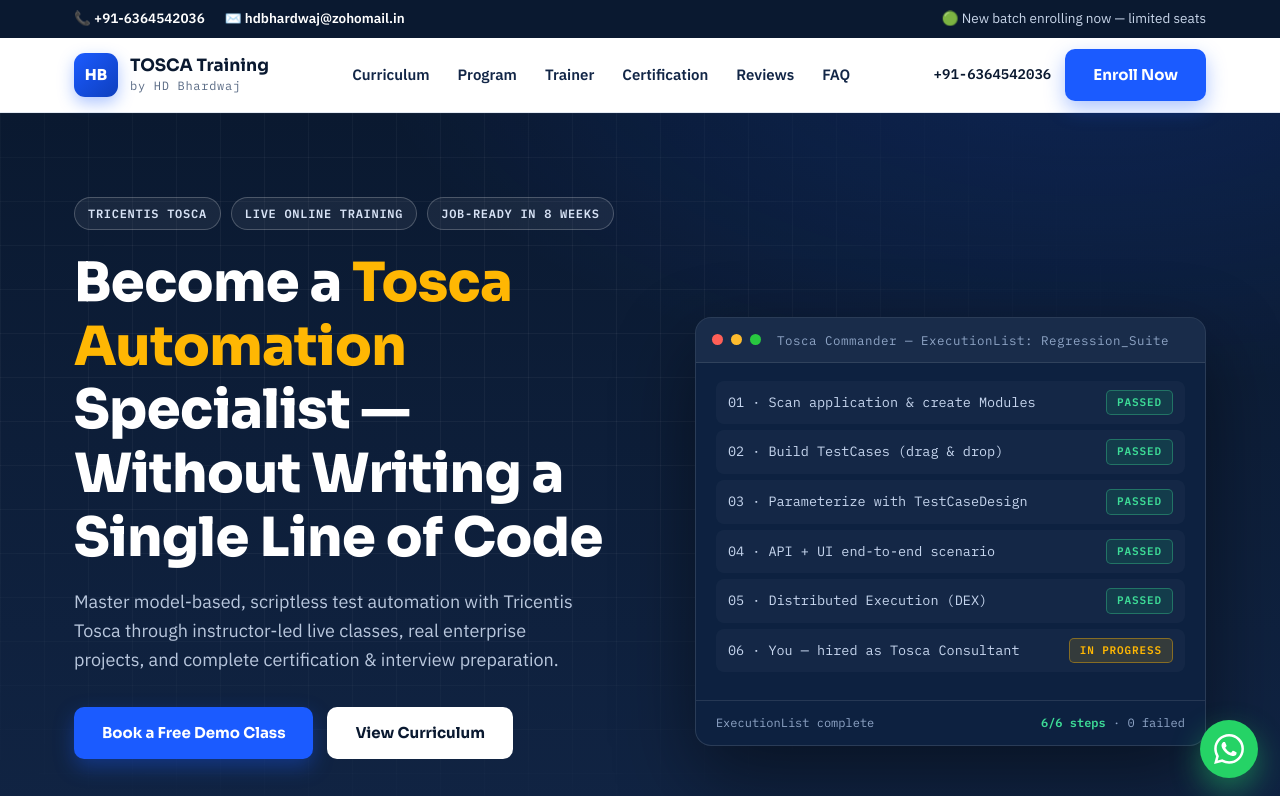
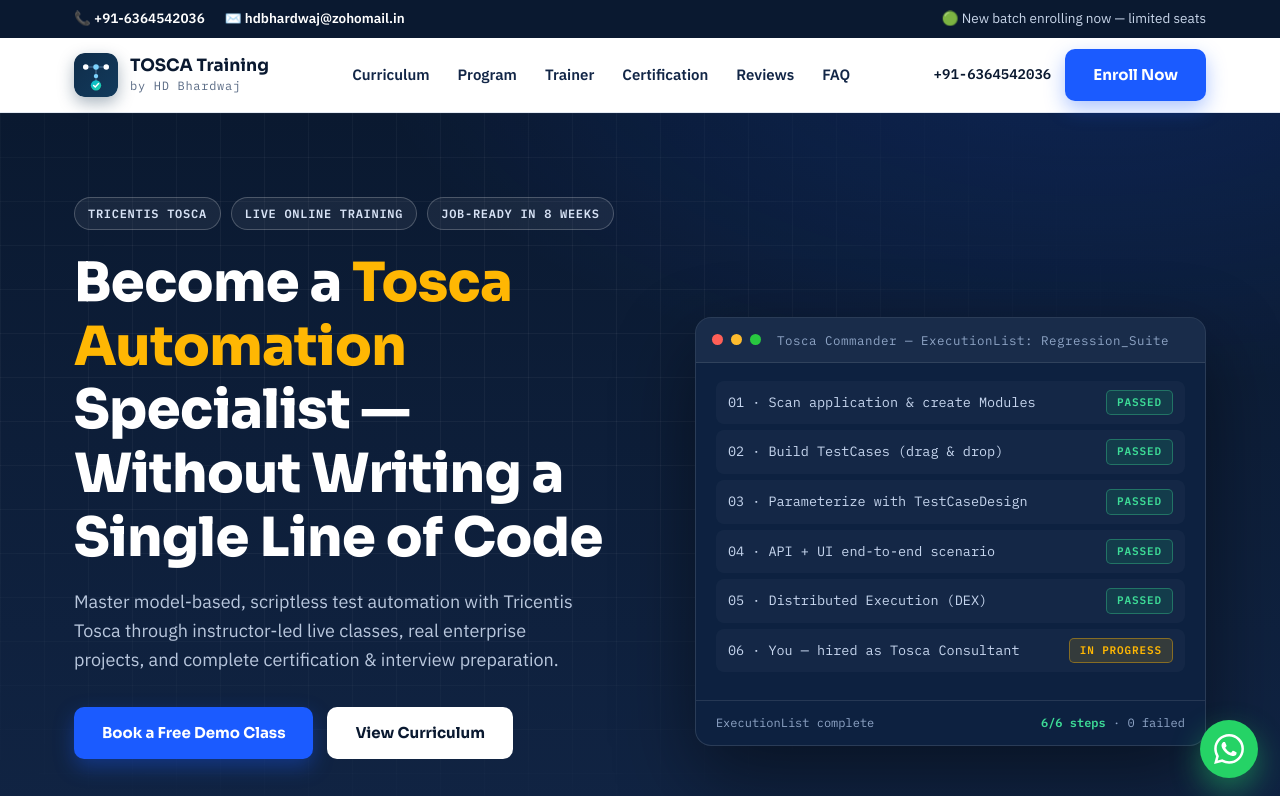
Before and after one commit to HDB333/toscatraining, a plain HTML site: page index.html in a window 1280 px wide. Shown: the top 796 px of the page. Drawn offline with Linux system fonts and the light colour scheme.

Commit message:
Add files via upload

```diff
--- a/index.html
+++ b/index.html
@@ -5,6 +5,7 @@
 <meta name="viewport" content="width=device-width, initial-scale=1.0">
 <title>TOSCA Training by HD Bhardwaj | Tricentis Tosca Test Automation Institute</title>
 <meta name="description" content="Master Tricentis Tosca test automation with expert-led training by HD Bhardwaj. Live projects, certification guidance (AS1, AS2, AE), interview preparation and placement support. Call +91-6364542036.">
+<link rel="icon" type="image/svg+xml" href="tosca-training-icon.svg">
 <link rel="preconnect" href="https://fonts.googleapis.com">
 <link rel="preconnect" href="https://fonts.gstatic.com" crossorigin>
 <link href="https://fonts.googleapis.com/css2?family=Sora:wght@400;600;700;800&family=IBM+Plex+Sans:wght@400;500;600&family=IBM+Plex+Mono:wght@400;500;600&display=swap" rel="stylesheet">
@@ -55,7 +56,7 @@ a{color:inherit;text-decoration:none}
 nav.main{position:sticky;top:0;z-index:60;background:rgba(255,255,255,.92);backdrop-filter:blur(10px);border-bottom:1px solid var(--line)}
 nav.main .container{display:flex;align-items:center;justify-content:space-between;height:74px;gap:16px}
 .brand{display:flex;align-items:center;gap:12px}
-.brand-mark{width:44px;height:44px;border-radius:11px;background:linear-gradient(135deg,var(--blue),var(--blue-deep));display:grid;place-items:center;color:#fff;font-family:'Sora',sans-serif;font-weight:800;font-size:15px;box-shadow:0 6px 16px rgba(27,91,255,.35)}
+.brand-mark{width:44px;height:44px;border-radius:11px;display:block;object-fit:contain;box-shadow:0 6px 16px rgba(15,45,74,.35)}
 .brand-text{line-height:1.15}
 .brand-text b{font-family:'Sora',sans-serif;font-size:17px;display:block}
 .brand-text span{font-size:12px;color:var(--slate);font-family:'IBM Plex Mono',monospace;letter-spacing:.06em}
@@ -270,7 +271,7 @@ footer .about-txt{font-size:14.5px;max-width:360px;margin-top:16px}
 <nav class="main">
   <div class="container">
     <a class="brand" href="#top">
-      <div class="brand-mark">HB</div>
+      <img class="brand-mark" src="tosca-training-icon.svg" alt="TOSCA Training logo">
       <div class="brand-text"><b>TOSCA Training</b><span>by HD Bhardwaj</span></div>
     </a>
     <div class="nav-links" id="navLinks">
@@ -473,7 +474,7 @@ footer .about-txt{font-size:14.5px;max-width:360px;margin-top:16px}
       <p>Flexible schedules designed for working professionals and freshers alike.</p>
     </div>
     <div class="pgrid">
-      <div class="pcard"><div class="k">Duration</div><div class="v">6–8 Weeks</div><p>60+ hours of live instructor-led sessions plus practice assignments.</p></div>
+      <div class="pcard"><div class="k">Duration</div><div class="v">6–8 Weeks</div><p>40+ hours of live instructor-led sessions plus practice assignments.</p></div>
       <div class="pcard"><div class="k">Mode</div><div class="v">Live Online</div><p>Interactive classes with screen-share, doubt clearing, and session recordings.</p></div>
       <div class="pcard"><div class="k">Batches</div><div class="v">Daily &amp; Weekend</div><p>Two daily slots plus dedicated weekend batches — see full timings below.</p></div>
       <div class="pcard"><div class="k">Eligibility</div><div class="v">No Coding Needed</div><p>Ideal for manual testers, freshers, and professionals switching to automation.</p></div>
@@ -652,7 +653,7 @@ footer .about-txt{font-size:14.5px;max-width:360px;margin-top:16px}
     <div class="fgrid">
       <div>
         <a class="brand" href="#top" style="align-items:flex-start">
-          <div class="brand-mark">HB</div>
+          <img class="brand-mark" src="tosca-training-icon.svg" alt="TOSCA Training logo">
           <div class="brand-text" style="color:#fff"><b>TOSCA Training</b><span style="color:#93A5C1">by HD Bhardwaj</span></div>
         </a>
         <p class="about-txt">Empowering QA professionals with industry-ready Tricentis Tosca training — turning manual testers into confident, certified automation specialists.</p>
```
Also changed, not shown: tosca-training-icon.svg (added).
